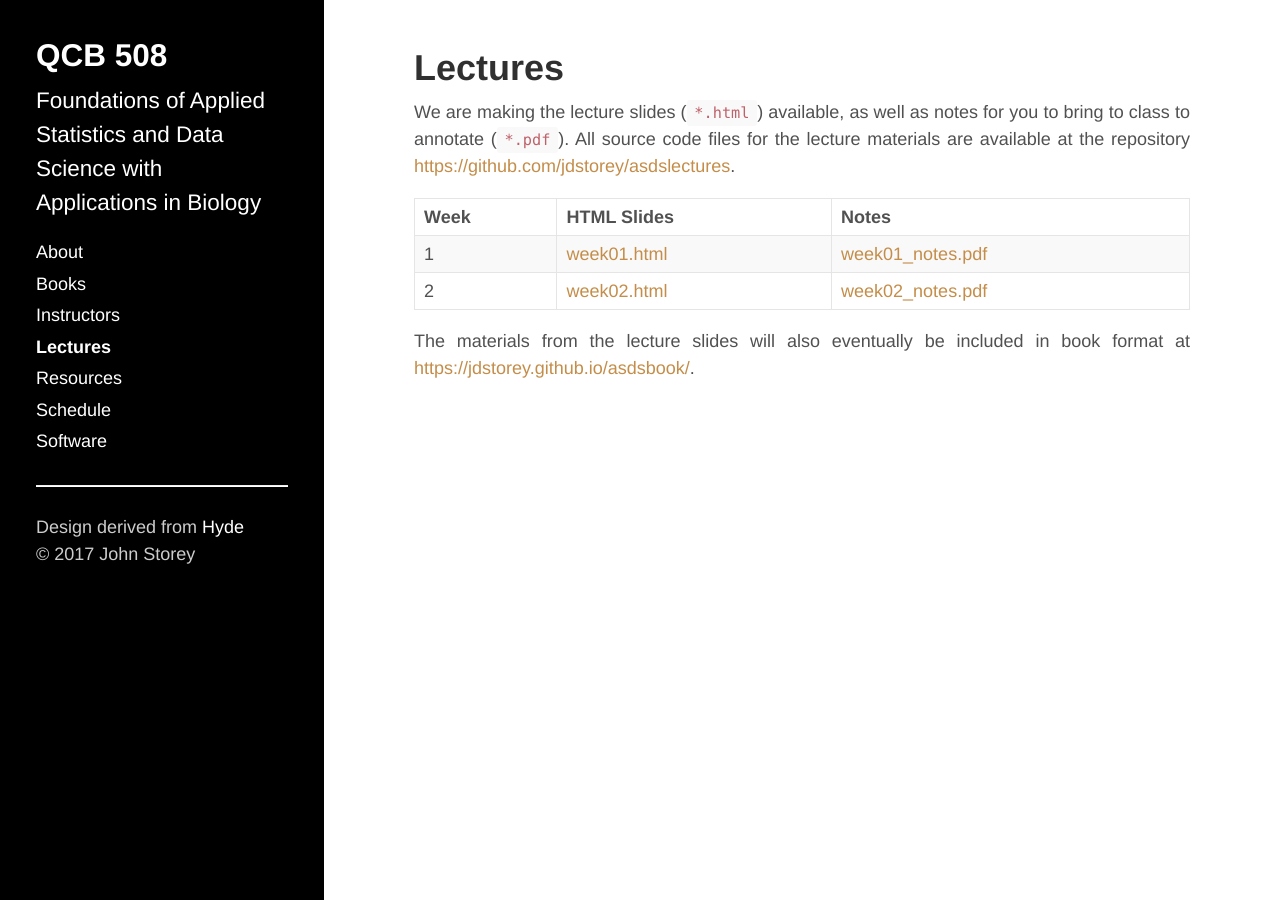
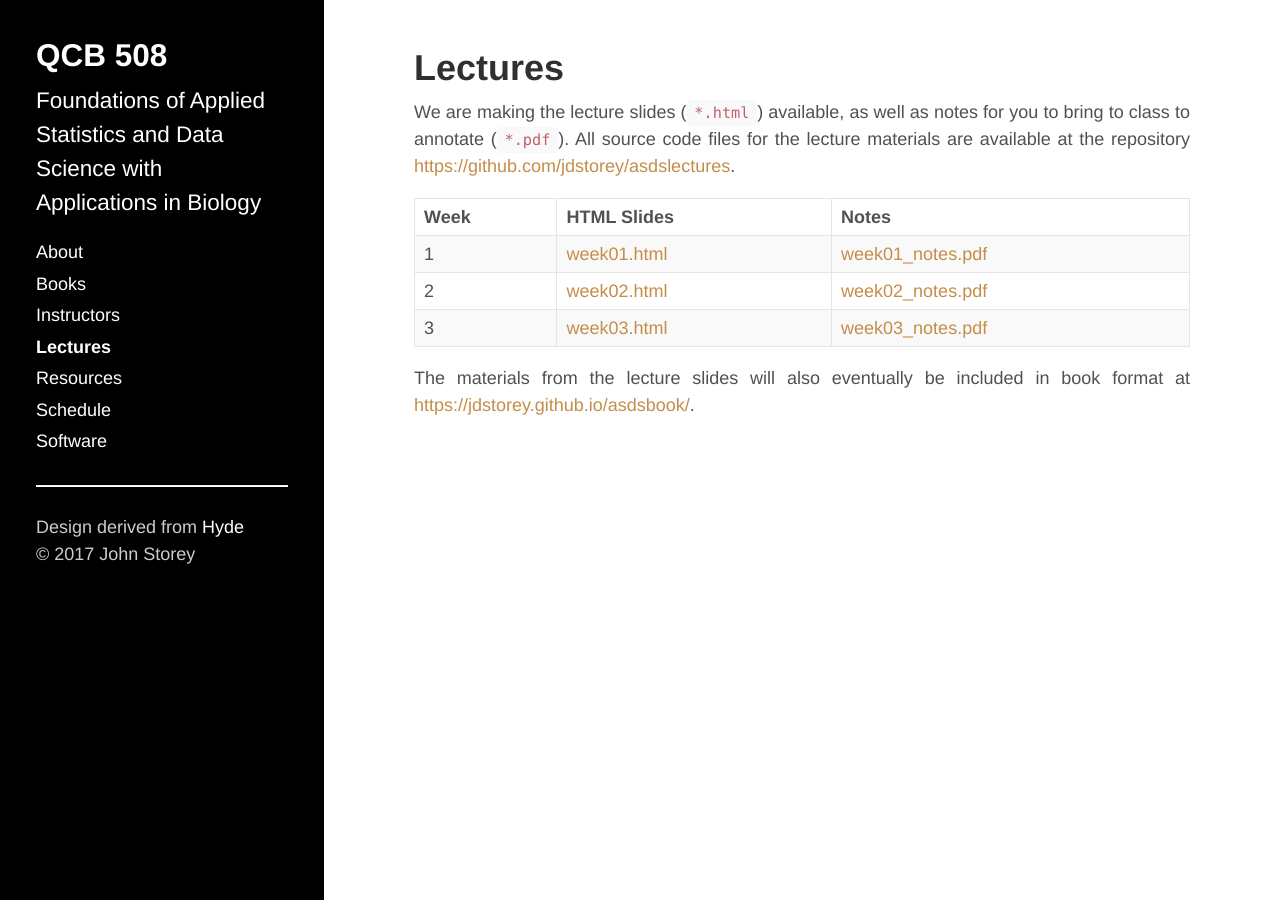
Before and after one commit to jdstorey/asdscourse2019, a Jekyll site: the page built from docs/lectures.md, in a window 1280 px wide. Built offline with Jekyll 4.4.1, drawn with Linux system fonts in a browser that asks for light colours.

Commit message:
Week 3 lecture materials.

```diff
--- a/docs/lectures.md
+++ b/docs/lectures.md
@@ -10,6 +10,7 @@ Week | HTML Slides | Notes
 -----|-------------| -----
 1 | [week01.html](https://jdstorey.github.io/asdslectures/week01.html) | [week01_notes.pdf](https://jdstorey.github.io/asdslectures/week01_notes.pdf)
 2 | [week02.html](https://jdstorey.github.io/asdslectures/week02.html) | [week02_notes.pdf](https://jdstorey.github.io/asdslectures/week02_notes.pdf)
+3 | [week03.html](https://jdstorey.github.io/asdslectures/week03.html) | [week03_notes.pdf](https://jdstorey.github.io/asdslectures/week03_notes.pdf)
 
 
 The materials from the lecture slides will also eventually be included in book format at [https://jdstorey.github.io/asdsbook/](https://jdstorey.github.io/asdsbook/).
```
